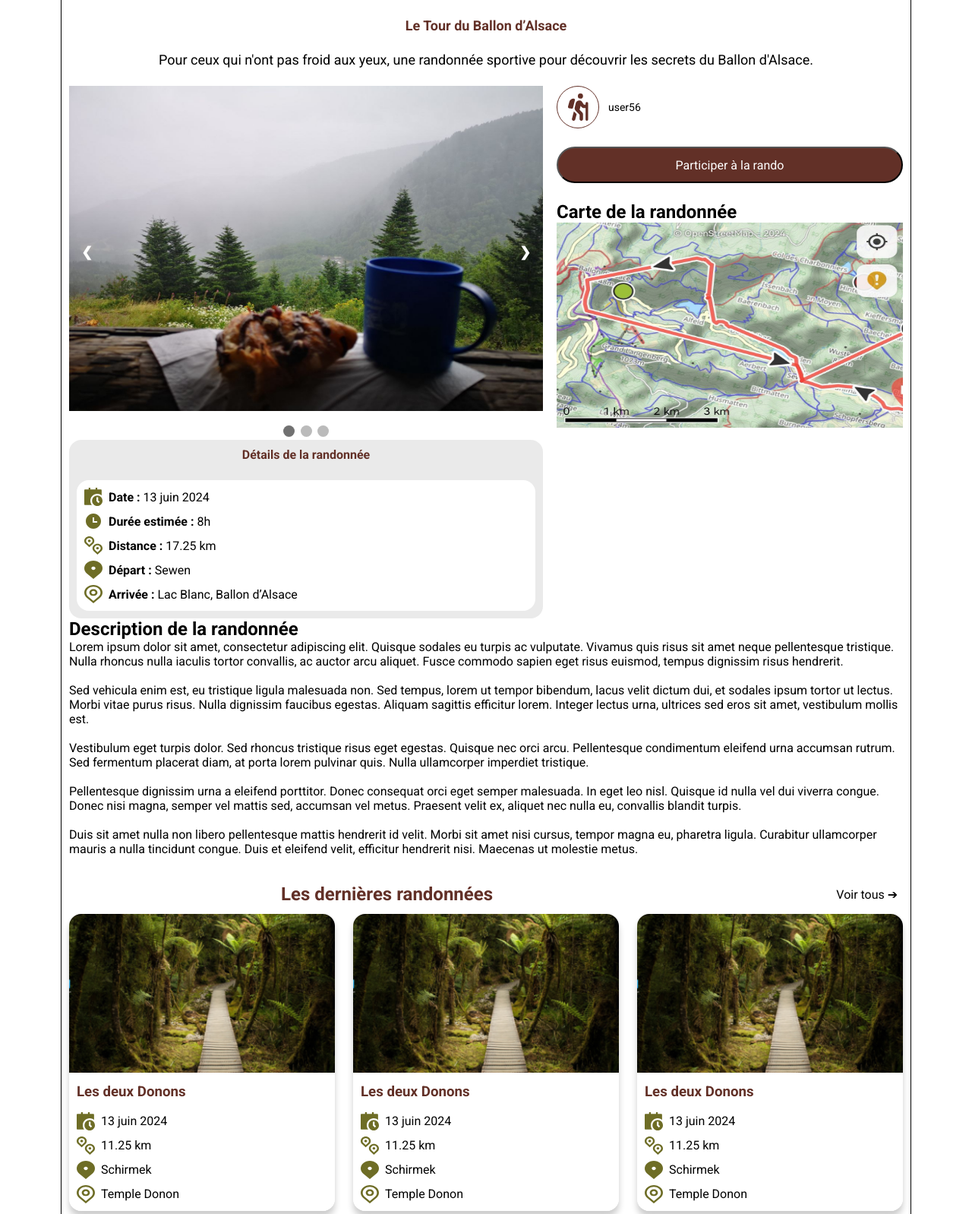
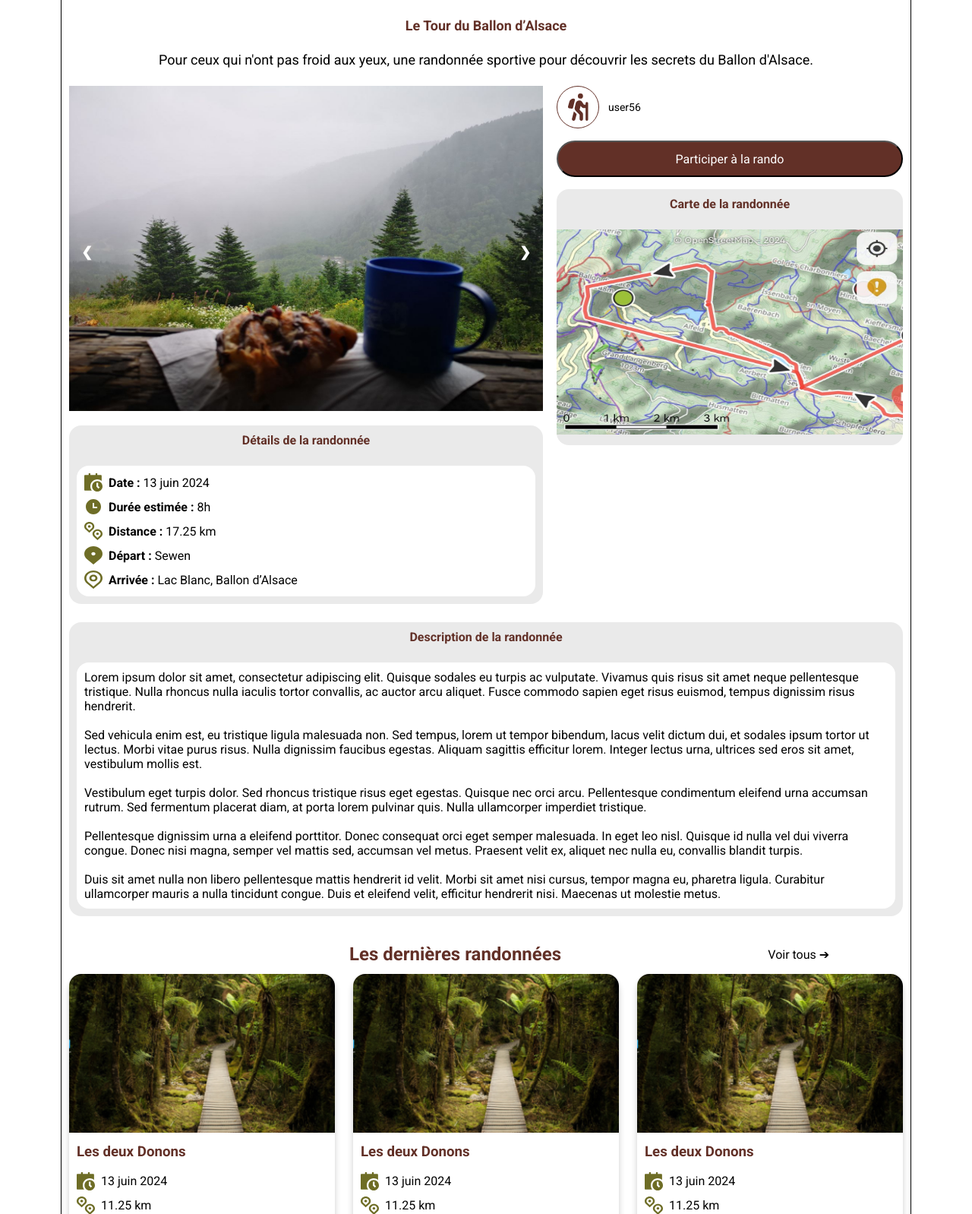
Before and after one commit to seitvalieva/rando, a PHP site: template view/randoDetails.html in a window 1280 px wide. Shown: the part 157-1755 px from the top of the page at 76% size. Run offline with PHP 8.4, Linux system fonts and the light colour scheme; the template is opened without the code that fills it, so the values that code supplies are empty; some web fonts are replaced.

Commit message:
styles for description and map

```diff
--- a/public/css/sections/main.css
+++ b/public/css/sections/main.css
@@ -148,7 +148,7 @@
     display: flex;
     justify-content: center;
     align-items: center;
-    gap: 180px;
+
 }
 .main__cards-container-title {
     width: 75%;
@@ -157,6 +157,7 @@
     /* font-size: var(--title-font-size); */
     /* font-weight: var(--title-font-weight); */
 }
+
 .main__cards-container-arrow:hover {
     text-decoration: underline;
 }
--- a/public/css/sections/randoDetails.css
+++ b/public/css/sections/randoDetails.css
@@ -33,6 +33,11 @@ form.main__search-form button {
   cursor: pointer;
 }
 /* ================== RANDO DETAILS SECTION ================== */
+.main__rando-info-container {
+  display: flex;
+  flex-direction: column;
+  gap: 24px;
+}
 .main__rando-info {
   display: flex;
   justify-content: space-between;
@@ -48,7 +53,6 @@ form.main__search-form button {
 .main__rando-subtitle {
   font-size: 18px;
   text-align: center;
-  padding: 24px;
 }
 /* ================== SLIDESHOW container ================== */
 .slideshow-container {
@@ -143,7 +147,7 @@ form.main__search-form button {
   flex-direction: column;
   justify-content: center;
   align-items: center;
-  gap: 24px;
+  gap: 16px;
 }
 .main__rando-author-info {
   display: flex;
@@ -168,7 +172,7 @@ form.main__search-form button {
   font-size: var(--body-font-size);
   font-weight: var(--body-font-weight);
 }
-.main__rando-info-aside-button {
+.main__rando-info-aside-btn {
   width: 100%;
 }
 .main__rando-info-aside button {
@@ -188,3 +192,33 @@ form.main__search-form button {
   color: rgb(var(--secondary-color));
   transition: all 700ms;
 }
+/* ================== RANDO MAP ================== */
+.main_rando-map-card {
+  background-color: rgba(51, 51, 51, 0.1);
+  border-radius: 16px;
+  padding-top: 10px;
+  padding-bottom: 10px;
+}
+.main_rando-map-card-title {
+  font-size: var(--heading-font-size);
+  text-align: center;
+  color: rgb(var(--secondary-color));
+  padding-bottom: 24px;
+}
+/*  ================== RANDO DESCRIPTION ================== */
+.main__rando-description {
+  background-color: rgba(51, 51, 51, 0.1);
+  border-radius: 16px;
+  padding: 10px;
+}
+.main__rando-description-title {
+  text-align: center;
+  font-size: var(--heading-font-size);
+  color: rgb(var(--secondary-color));
+  padding-bottom: 24px;
+}
+.main__rando-description-text {
+  background-color: rgb(var(--white-color));
+  border-radius: 16px;
+  padding: 10px;
+}
--- a/view/randoDetails.html
+++ b/view/randoDetails.html
@@ -70,11 +70,11 @@
                         </div>
                         <br>
                         <!-- The dots/circles -->
-                        <div style="text-align:center">
+                        <!-- <div style="text-align:center">
                             <span class="dot" onclick="currentSlide(1)"></span>
                             <span class="dot" onclick="currentSlide(2)"></span>
                             <span class="dot" onclick="currentSlide(3)"></span>
-                        </div>
+                        </div> -->
 
                         <!-- ================== RANDO DETAILS card ================== -->
                         <div class="main__rando-info-card">
@@ -109,18 +109,19 @@
                             <div class="main__rando-author-info-img"><img src="../public/assets/person-hiking.svg" alt=""></div>
                             <p>user56</p>
                         </div>
-                        <div class="main__rando-info-aside-button"><button>Participer à la rando</button></div>
+                        <div class="main__rando-info-aside-btn"><button>Participer à la rando</button></div>
                         <!-- ================== RANDO MAP ================== -->
-                        <div>
-                            <h2>Carte de la randonnée</h2>
+                        <div class="main_rando-map-card">
+                            <h2 class="main_rando-map-card-title">Carte de la randonnée</h2>
                             <img src="../public/assets/map_tracking_ballon_d'Alsace.jpg" alt=""
                                 style="width: 456px; height: 270px;">
                         </div>
                     </div>
                 </div>
                 <!-- ================== RANDO DESCRIPTION section ================== -->
-                <div class="main__rando-description">
-                    <h2>Description de la randonnée</h2>
+                <article class="main__rando-description">
+                    <h2 class="main__rando-description-title">Description de la randonnée</h2>
+                    <div class="main__rando-description-text">
                         <p>Lorem ipsum dolor sit amet, consectetur adipiscing elit. Quisque sodales eu turpis ac vulputate.
                             Vivamus quis risus sit amet neque pellentesque tristique. Nulla rhoncus nulla iaculis tortor
                             convallis, ac auctor arcu aliquet. Fusce commodo sapien eget risus euismod, tempus dignissim
@@ -140,6 +141,7 @@
                             cursus, tempor magna eu, pharetra ligula. Curabitur ullamcorper mauris a nulla tincidunt congue.
                             Duis et eleifend velit, efficitur hendrerit nisi. Maecenas ut molestie metus.</p>
                     </div>
+                </article>
             </section>
 
             <!-- ================== LES DERNIERES RANDOS section ================== -->
```
Lines whose indentation alone changed are shown as unchanged.
